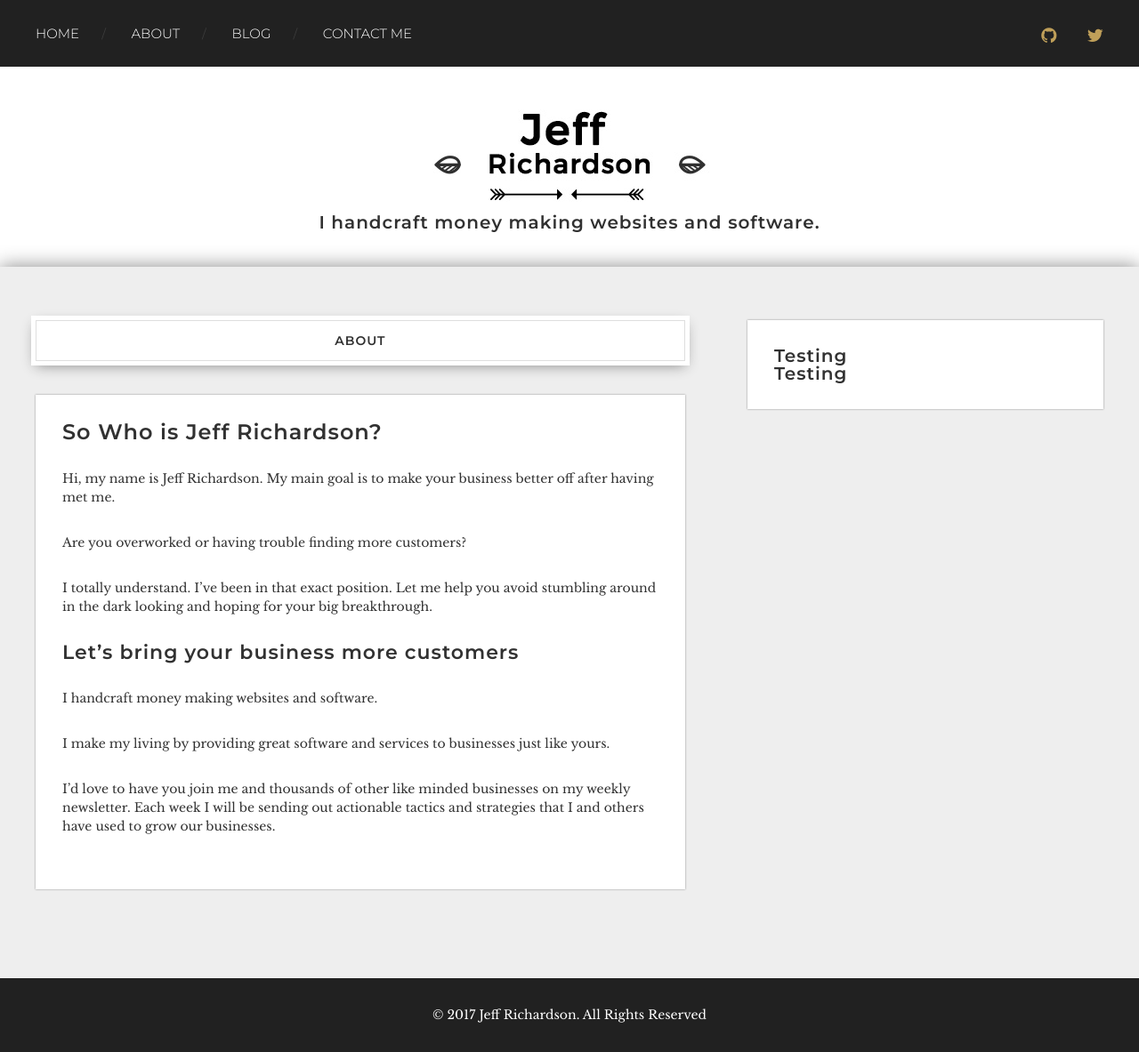
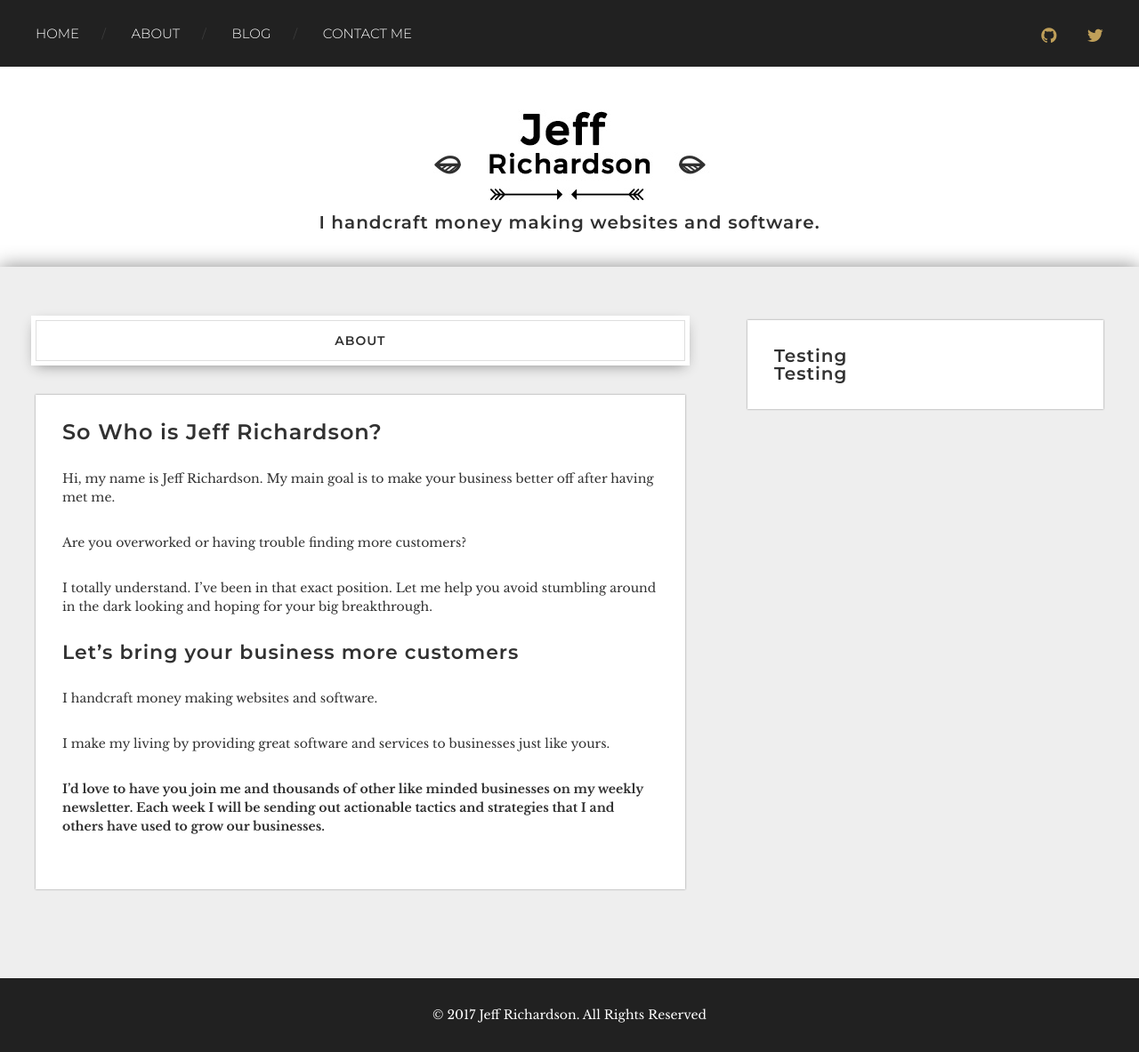
Before and after one commit to jeffAwesome/jeffAwesome2.0, a Jekyll site: the page built from about.md, in a window 1280 px wide. Shown: the whole page at 89% size. Built offline with Jekyll 4.4.1, drawn with Linux system fonts in a browser that asks for light colours; nearby versions of some CDN libraries.

Commit message:
strong styling

```diff
--- a/_sass/_base.scss
+++ b/_sass/_base.scss
@@ -26,6 +26,10 @@ a:hover {
   cursor: pointer;
 }
 
+/* strong */
+strong {
+  font-weight: 700;
+}
 
 /* Headings */
 h1, h2, h3, h4, h5 {
```
